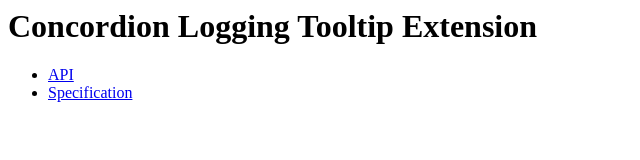
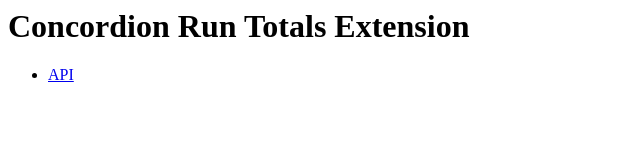
Before and after one commit to concordion/concordion-run-totals-extension, a plain HTML site: page docs/index.html in a window 1280 px wide. Shown: the whole page, without its empty margins (0-640 px from the left). Drawn offline with Linux system fonts and the light colour scheme.

Commit message:
Documentation updates

```diff
--- a/docs/index.html
+++ b/docs/index.html
@@ -1,12 +1,12 @@
 <html>
 <head>
-  <title>Concordion Logging Tooltip Extension</title>
+  <title>Concordion Run Totals Extension</title>
 </head>
 <body>
-<h1>Concordion Logging Tooltip Extension</h1>
+<h1>Concordion Run Totals Extension</h1>
 <ul>
     <li><a href="api/index.html">API</a></li>
-    <li><a href="spec/LoggingTooltip.html">Specification</a></li>
+<!--    <li><a href="spec/LoggingTooltip.html">Specification</a></li>  -->
 </ul>
 </body>
 </html>
```
Also changed, not shown: 2 other files.
